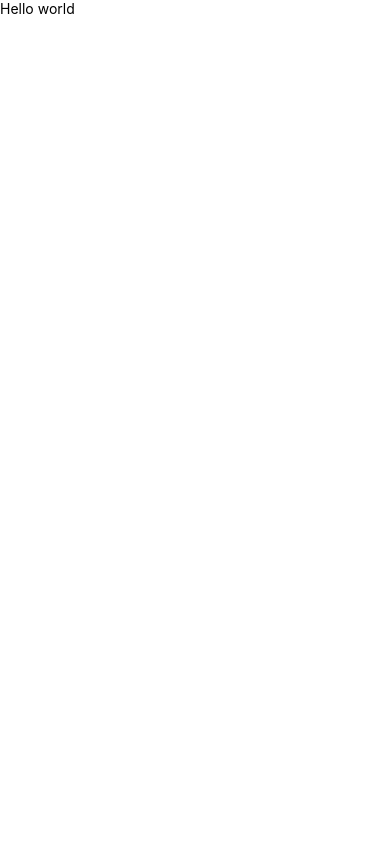
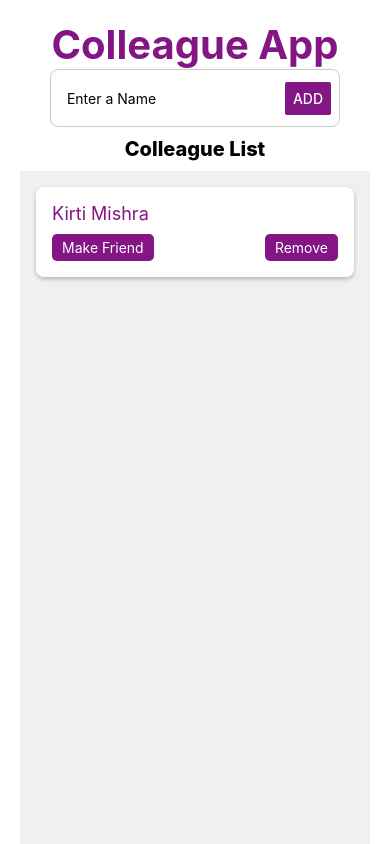
Before and after one commit to Titansingh/AwesomeProject, a React Native app: screen / in a window 390 px wide. Built offline with nearby package versions, Linux system fonts and the light colour scheme.

Commit message:
basic implementation

```diff
--- a/App.tsx
+++ b/App.tsx
@@ -1,19 +1,42 @@
 import React from 'react';
-
-import {SafeAreaView, StyleSheet, Text, View} from 'react-native';
-import {store} from './redux/store';
-import {Provider} from 'react-redux';
+import { SafeAreaView, StyleSheet, Text } from 'react-native';
+import { store } from './redux/store';
+import { Provider } from 'react-redux';
+import EnterTextBar from './src/components/enterTextBar';
+import ShowTodoList from './src/components/showTodoList';
 
 function App() {
   return (
     <Provider store={store}>
-      <SafeAreaView>
-        <View>
-          <Text>Hello world</Text>
-        </View>
+      <SafeAreaView style={styles.container}>
+        <Text style={styles.headingText}>Colleague App</Text>
+        <EnterTextBar />
+        <Text style={styles.subHeadingText}>Colleague List</Text>
+        <ShowTodoList />
       </SafeAreaView>
     </Provider>
   );
 }
 
+const styles = StyleSheet.create({
+  container: {
+    flex: 1,
+    justifyContent: 'center',
+    alignItems: 'center',
+    paddingHorizontal:16,
+    backgroundColor: '#fff', // Set a background color for the entire app
+  },
+  headingText: {
+    fontSize: 40,
+    fontWeight: 'bold',
+    color: '#841584',
+    marginTop: 20, // Add margin top for spacing
+  },
+  subHeadingText: {
+    marginVertical: 10,
+    fontSize: 20,
+    fontWeight: '800',
+  },
+});
+
 export default App;
--- a/redux/apiSlice/todoSlice.js
+++ b/redux/apiSlice/todoSlice.js
@@ -2,12 +2,12 @@
 import {createSlice, nanoid} from '@reduxjs/toolkit'
 
 const initialState = {
-  todos: [],
+  todos: [{id:1,text:'Kirti Mishra'}],
 }
 export const todoSlice = createSlice({
   name: 'todo',
   initialState,
-  reducer: {
+  reducers: {
     addTodo: (state, action) => {
       const todo = {
         id: nanoid(),
@@ -20,6 +20,6 @@ export const todoSlice = createSlice({
     }
   }
 })
-export const {addTodo, removeTodo} = todoSlice.actions
+export const {addTodo, removeTodo} = todoSlice.actions;
 
-export default todoSlice.reducer
+export default todoSlice.reducer;
--- /dev/null
+++ b/src/components/enterTextBar.jsx
@@ -0,0 +1,53 @@
+import React, { useState } from 'react';
+import { View, SafeAreaView, TextInput, StyleSheet, Button } from 'react-native';
+import { addTodo } from '../../redux/apiSlice/todoSlice';
+import { useDispatch } from 'react-redux';
+const EnterTextBar = () => {
+  const [text, onChangeText] = useState('');
+  const dispatch = useDispatch();
+
+  const handleAddButtonPress = () => {
+    if(text!=''){
+    dispatch(addTodo(text));
+    onChangeText('');}
+  };
+
+  return (
+
+      <View style={styles.inputContainer}>
+        <TextInput
+          style={styles.input}
+          onChangeText={onChangeText}
+          value={text}
+          placeholder='Enter a Name'
+        />
+        <Button
+          title="Add"
+          color="#841584"
+          onPress={handleAddButtonPress}
+        />
+      </View>
+
+  );
+};
+
+const styles = StyleSheet.create({
+
+  inputContainer: {
+    flexDirection: 'row',
+    alignItems: 'center',
+    borderWidth: 1,
+    borderColor: '#ccc',
+    borderRadius: 8,
+    padding: 8,
+    backgroundColor: '#fff',
+    elevation: 2, // Add elevation (shadow) for a material design look
+  },
+  input: {
+    flex: 1,
+    height: 40,
+    marginLeft: 8,
+  },
+});
+
+export default EnterTextBar;
--- /dev/null
+++ b/src/components/showTodoList.jsx
@@ -0,0 +1,83 @@
+import React from 'react';
+import {
+  View,
+  Text,
+  StyleSheet,
+  FlatList,
+  TouchableOpacity,
+  SafeAreaView,
+} from 'react-native';
+import {useSelector} from 'react-redux';
+
+export default function showTodoList() {
+  const todos = useSelector(state => state.todos);
+
+  const Item = ({text}) => (
+    <View style={styles.item}>
+      <Text style={styles.title}>{text}</Text>
+      <View style={styles.buttonContainer}>
+        <TouchableOpacity style={styles.button}>
+          <Text style={styles.buttonText}>Make Friend</Text>
+        </TouchableOpacity>
+        <TouchableOpacity style={styles.button}>
+          <Text style={styles.buttonText}>Remove</Text>
+        </TouchableOpacity>
+      </View>
+    </View>
+  );
+
+  return (
+    <View style={styles.container}>
+      <FlatList
+        data={todos}
+        renderItem={({item}) => <Item text={item.text} />}
+        keyExtractor={item => item.id}
+        style={styles.flatList} // Set the style here
+      />
+    </View>
+  );
+}
+
+const styles = StyleSheet.create({
+  container: {
+    flex: 1,
+    backgroundColor: '#f0f0f0',
+    width: 350,
+  },
+  item: {
+
+    backgroundColor: '#fff',
+    borderRadius: 8,
+    elevation: 3,
+    shadowColor: '#000',
+    shadowOffset: {
+      width: 0,
+      height: 2,
+    },
+    shadowOpacity: 0.25,
+    shadowRadius: 4,
+    margin: 16,
+    padding: 16,
+  },
+  title: {
+    fontSize: 18,
+    color: '#841584',
+  },
+  buttonContainer: {
+    flexDirection: 'row',
+    justifyContent: 'space-between',
+    marginTop: 10,
+  },
+  button: {
+    backgroundColor: '#841584',
+    borderRadius: 5,
+    paddingHorizontal: 10,
+    paddingVertical: 5,
+  },
+  buttonText: {
+    color: '#fff',
+  },
+  flatList: {
+    flex: 1,
+  },
+});
```
